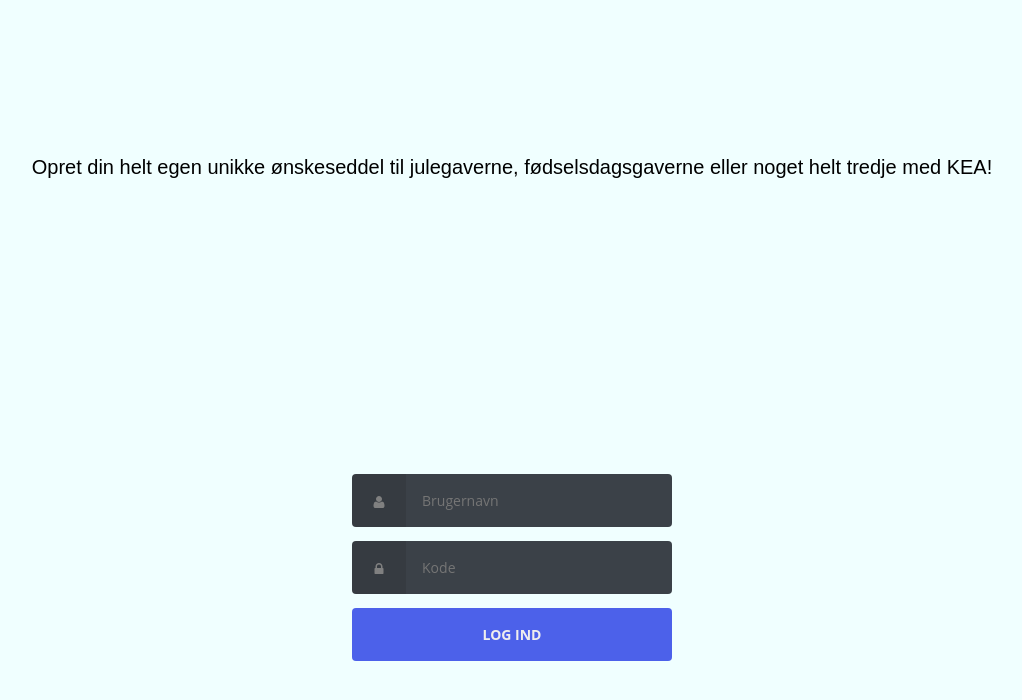
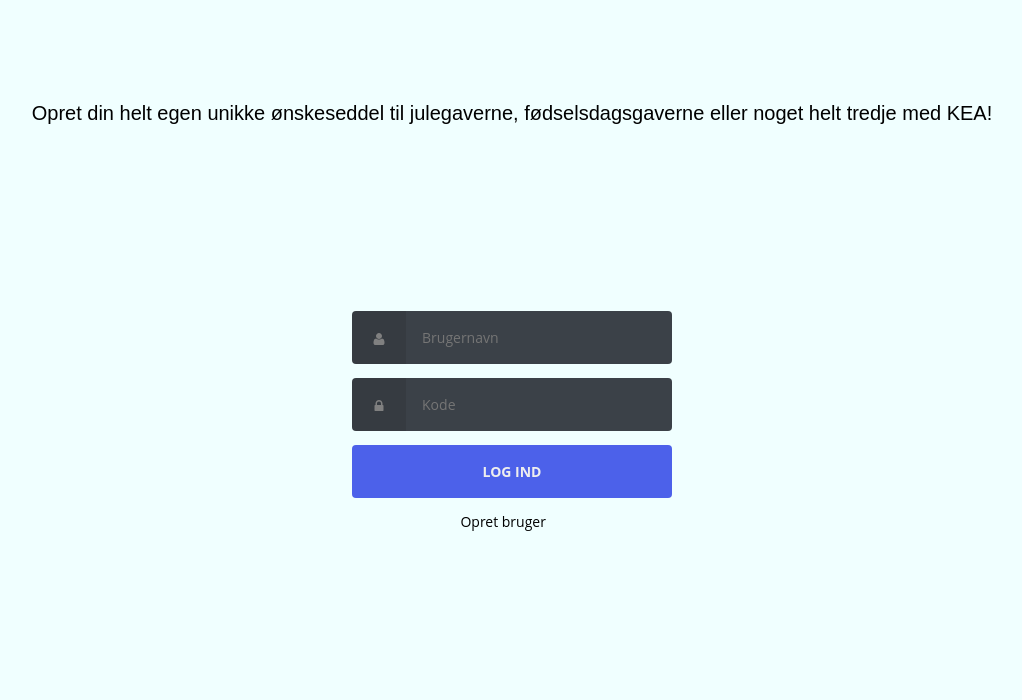
Before and after one commit to Battals/Full-stack-projekt, a Spring Boot app: page /login in a window 1280 px wide. Shown: the top 700 px of the page, without its empty margins (128-1150 px from the left). Run offline with Spring Boot 4, Linux system fonts and the light colour scheme.

Commit message:
Standpoint commit

```diff
--- a/src/main/java/com/example/fullstackprojekt/controllers/Controller.java
+++ b/src/main/java/com/example/fullstackprojekt/controllers/Controller.java
@@ -15,7 +15,7 @@
     @GetMapping("/")
     public String index(){
         System.out.println(test);
-        return "index";
+        return "indexBattal";
     }
 
     @GetMapping("/rasha")
--- a/src/main/resources/static/styleBattal.css
+++ b/src/main/resources/static/styleBattal.css
@@ -45,6 +45,7 @@
     position: absolute;
     width: 1px;
 }
+
 
 /* helpers/icon.css */
 
@@ -105,9 +106,10 @@
 }
 
 a {
-    color: var(--anchorColor);
+    color: black;
     outline: 0;
     text-decoration: none;
+    position: fixed; bottom: 33.5%;
 }
 
 a:focus,
--- a/src/main/resources/templates/indexBattal.html
+++ b/src/main/resources/templates/indexBattal.html
@@ -13,7 +13,9 @@
 <div class="title-container">
     <h1 class="title">Opret din helt egen unikke ønskeseddel til julegaverne, fødselsdagsgaverne eller noget helt tredje med KEA!</h1>
 </div>
+
 <div class="grid">
+
 
     <form method="POST" action="" class="form login">
 
@@ -23,6 +25,8 @@
             </svg><span class="hidden">Username</span></label>
             <input autocomplete="username" id="login__username" type="text" name="username" class="form__input" placeholder="Brugernavn" required>
         </div>
+
+
 
         <div class="form__field">
             <label for="login__password"><svg class="icon">
@@ -50,5 +54,10 @@
     </symbol>
 </svg>
 
+    <a href="uu">Opret bruger
+    <svg class="icon">...</svg>
+    </a>
+</p>
+
 </body>
 </html>
```
Also changed, not shown: src/main/resources/templates/liste.png (renamed from src/main/resources/static/liste.png).
